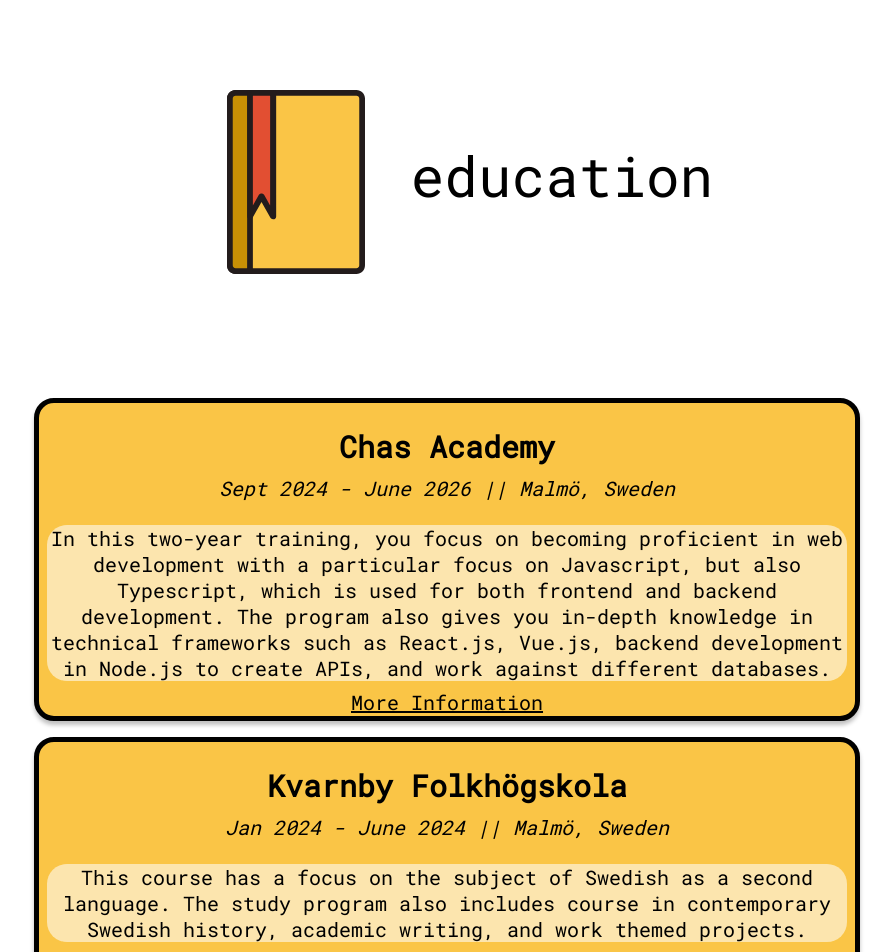
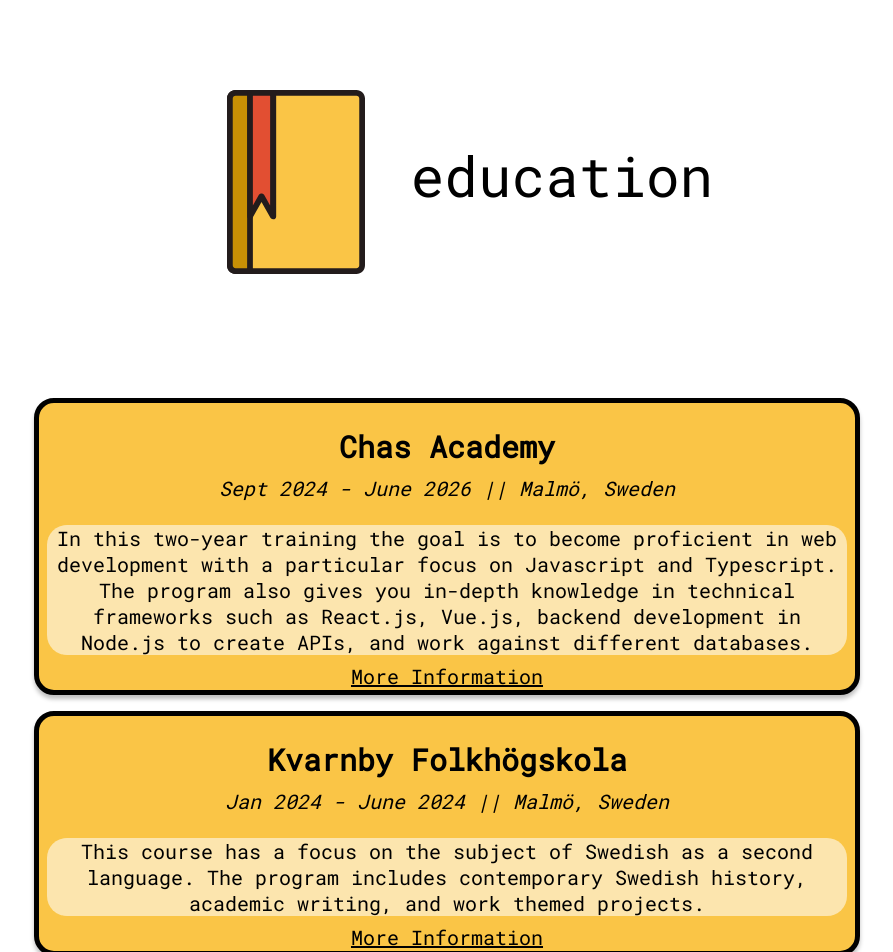
Before and after one commit to Rhibro/my-first-app, a React (Create React App) app: page /education in a window 1280 px wide. Shown: the top 952 px of the page, without its empty margins (193-1086 px from the left). Built offline with nearby package versions, Linux system fonts and the light colour scheme.

Commit message:
working on portfolio

```diff
--- a/src/components/About.js
+++ b/src/components/About.js
@@ -17,13 +17,12 @@
             <div className="aboutInfoBox">
                 <img className="myFace" src={circle} alt="a head shot of my face smiling"></img>
                 <p className="aboutInfo">
-                Born and raised in Toronto, Canada I now call Malmö, Sweden home.
-                I am a recent graduate from Sundsgården Folkhögskolas I.T Tech for Women Program.
-                The program has not only given me an in-depth understanding of CSS, HTML, JavaScript,
-                 and React but has also taught me how vital it is to work in groups. I have a special
-                 interest in accessible design because I feel the whole purpose of technology is to
-                 make the world as accessible as possible for everyone. I’m looking for opportunities
-                  where I can learn and develop new skills (i.e Full-stack, UI/UX).
+                Born and raised in Canada I now call Sweden home.
+                I am currently a student at Chas Academy studying Fullstack-Development. The course
+                is two years with the goal of proficiency in web development with a particular focus on Javascript,
+                and Typescript. I have a special interest in accessible design because I feel the whole purpose of
+                technology is to make the world as accessible as possible for everyone. I’m looking for opportunities
+                where I can learn and develop new skills.
                 </p>
             </div>
         </div>
--- a/src/components/Education.js
+++ b/src/components/Education.js
@@ -21,11 +21,10 @@
                         Sept 2024 - June 2026 || Malmö, Sweden
                     </p>
                     <p className="eduInfo">
-                        In this two-year training, you focus on becoming proficient in web development with a
-                        particular focus on Javascript, but also Typescript, which is used for both frontend
-                        and backend development. The program also gives you in-depth knowledge in technical
-                        frameworks such as React.js, Vue.js, backend development in Node.js to create APIs,
-                        and work against different databases.
+                        In this two-year training the goal is to become proficient in web development with a
+                        particular focus on Javascript and Typescript. The program also gives you in-depth
+                        knowledge in technical frameworks such as React.js, Vue.js, backend development in
+                        Node.js to create APIs, and work against different databases.
                     </p>
                     <div>
                         <Link to={{pathname:
@@ -44,7 +43,7 @@
                     </p>
                     <p className="eduInfo">
                         This course has a focus on the subject of Swedish as a second language.
-                        The study program also includes course in contemporary Swedish history,
+                        The program includes contemporary Swedish history,
                         academic writing, and work themed projects.
                     </p>
                     <div>
--- a/src/components/EducationImg.js
+++ b/src/components/EducationImg.js
@@ -3,8 +3,7 @@
 
 const EducationImg = () => {
     return (
-        <div
-        >
+        <div>
             <img src={education} alt="a notebook" height={230} width={230} className="img-fluid Education" />
         </div>
     );
--- a/src/index.css
+++ b/src/index.css
@@ -242,6 +242,10 @@
   margin: 2rem;
 }
 
+.schoolLink:hover {
+  color: #E24F32;
+}
+
 /* Portfolio Styles */
 
 .portBody {
@@ -337,6 +341,9 @@
   background-color: #ffffff68;
   border-radius: 20px;
 }
+
+/* Spacegarden Styles */
+
 /* Contact Styles */
 
 .contactBody {
@@ -593,6 +600,10 @@
     margin: 1rem;
   }
 
+  .eduTitleBox {
+    flex-direction: column;
+  }
+
 }
 
 @media screen and (max-width: 600px) {
```
